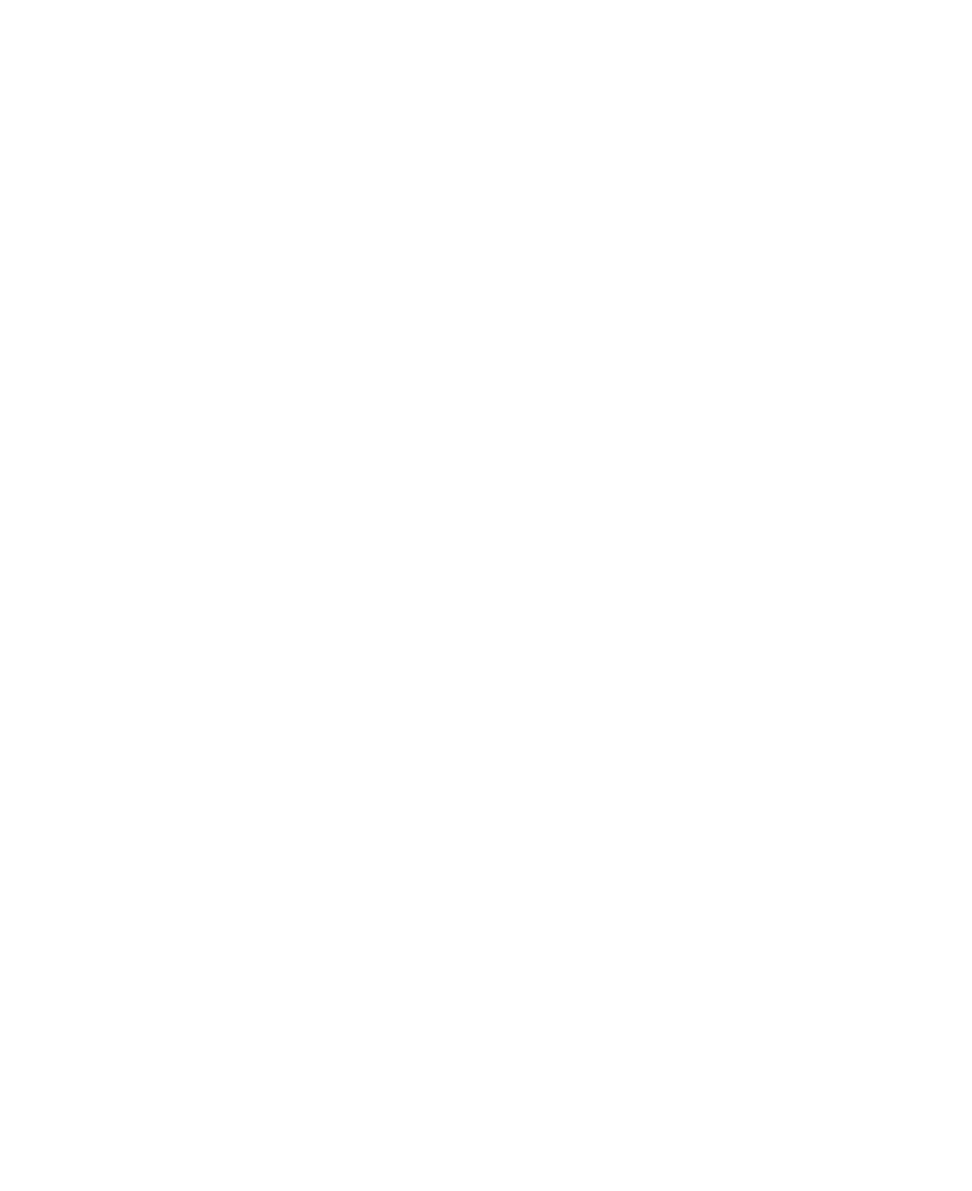
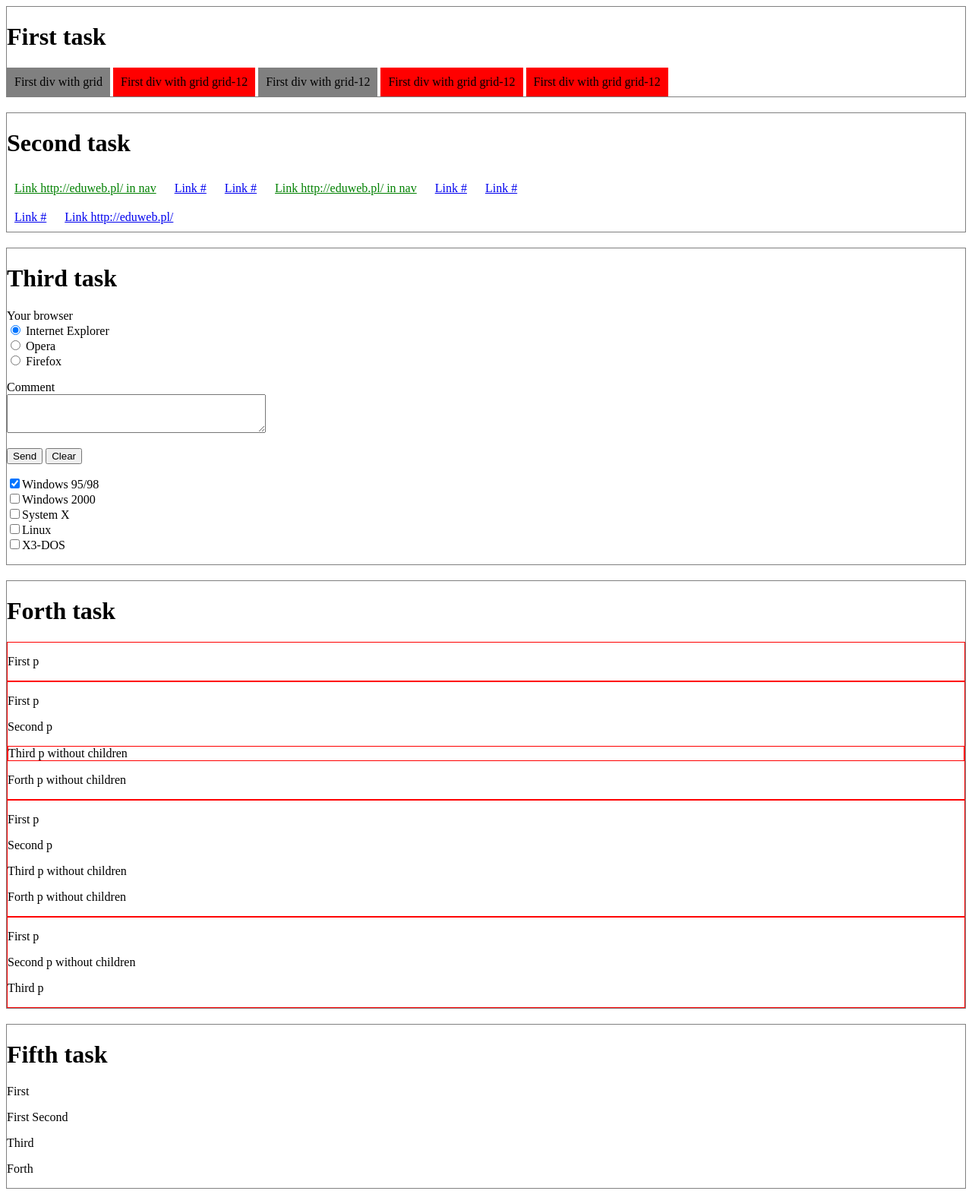
Before and after one commit to tankal11110/SelektoryJQuery, a plain HTML site: page index.html in a window 1280 px wide. Shown: the whole page at 76% size. Before the commit the page ends 800 px from the top, so only its background shows below. Drawn offline with nearby package versions, Linux system fonts and the light colour scheme.

Commit message:
full version

```diff
--- a/css/style.css
+++ b/css/style.css
@@ -0,0 +1,22 @@
+.first-task{
+	border:1px solid grey;
+}
+.first-task > div{
+	display:inline-block;
+	background-color:grey;
+	padding:10px;
+}
+.second-task, .third-task, .forth-task, .fifth-task{
+	border:1px solid grey;
+	margin-top:20px;
+}
+
+.second-task a{
+	display:inline-block;
+	padding:10px;
+	font-size:16px;
+}
+
+.forth-task > div{
+	border:1px solid red;
+}
--- a/index.html
+++ b/index.html
@@ -3,7 +3,7 @@
 <head>
 	<meta charset="utf-8">
 
-	<title>First project</title>
+	<title>Second project</title>
 	<link rel="stylesheet" href="css/style.css">
 
 
@@ -11,6 +11,101 @@
 </head>
 <body>
 
+	<div class="first-task">
+		<h1>First task</h1>
+		<div class="grid">
+			<span>First div with grid</span>
+		</div>
+		<div class="grid grid-12">
+			<span>First div with grid grid-12</span>
+		</div>
+		<div class="grid-12">
+			<span>First div with grid-12</span>
+		</div>
+		<div class="grid grid-12">
+			<span>First div with grid grid-12</span>
+		</div>
+		<div class="grid grid-12">
+			<span>First div with grid grid-12</span>
+		</div>
+	</div>
+
+
+	<div class="second-task">
+		<h1>Second task</h1>
+		<div class="nav">
+			<a href="http://eduweb.pl/">Link http://eduweb.pl/ in nav</a>
+			<a href="#">Link #</a>
+			<a href="#">Link #</a>
+			<a href="http://eduweb.pl/">Link http://eduweb.pl/ in nav</a>
+			<a href="#">Link #</a>
+			<a href="#">Link #</a>
+		</div>
+		<a href="#">Link #</a>
+		<a href="http://eduweb.pl/">Link http://eduweb.pl/</a>
+	</div>
+
+
+	<div class="third-task">
+		<h1>Third task</h1>
+		<form>
+			<p> Your browser<Br>
+				<input type="radio" name="browser" value="ie" checked> Internet Explorer<Br>
+				<input type="radio" name="browser" value="opera"> Opera<Br>
+				<input type="radio" name="browser" value="firefox"> Firefox<Br>
+			</p>
+			<p>Comment<Br>
+				<textarea name="comment" cols="40" rows="3"></textarea></p>
+				<p><input type="submit" value="Send">
+					<input type="reset" value="Clear"></p>
+			<p><input type="checkbox" name="option1" value="a1" checked>Windows 95/98<Br>
+				<input type="checkbox" name="option2" value="a2">Windows 2000<Br>
+				<input type="checkbox" name="option3" value="a3">System X<Br>
+				<input type="checkbox" name="option4" value="a4">Linux<Br>
+				<input type="checkbox" name="option5" value="a5">X3-DOS</p>
+
+		</form>
+	</div>
+
+	<div class="forth-task">
+		<h1>Forth task</h1>
+		<div>
+			<p>First p</p>
+		</div>
+		<div id="text">
+			<p><span>First p</span></p>
+			<p><span>Second p</span></p>
+			<p>Third p without children</p>
+			<p>Forth p without children</p>
+		</div>
+		<div>
+			<p><span>First p</span></p>
+			<p><span>Second p</span></p>
+			<p>Third p without children</p>
+			<p>Forth p without children</p>
+		</div>
+		<div id="text">
+			<p><span>First p</span></p>
+			<p>Second p without children</p>
+			<p><span>Third p</span></p>
+		</div>
+	</div>
+
+	<div class="fifth-task">
+		<h1>Fifth task</h1>
+		<div class="pigination-item">
+			<p>First</p>
+		</div>
+		<div>
+			<span class="pigination-item">First</span>
+			<span>Second</span>
+			<p class="pigination-item">Third</p>
+			<p>Forth</p>
+		</div>
+
+	</div>
+
+
 
 	<script type="text/javascript" src="https://cdnjs.cloudflare.com/ajax/libs/jquery/3.1.1/jquery.min.js"></script>
 	<script src="js/main.js"></script>
--- a/js/main.js
+++ b/js/main.js
@@ -1,6 +1,16 @@
+$(document).ready(function(){
 
-	$(document).ready(function(){
+	var first = $('div.grid.grid-12');
+	first.css('background-color','red');
 
+	var second = $('.nav > a[href^=http]');
+	second.css('color','green');
 
+	var third = $('input[type="radio"]:not(:checked), input[type="checkbox"]:not(:checked)');
 
-	});
+	var forth = $('div#text p').not(":has(*)").first();
+	forth.css('border','1px solid red');
+
+	var fift = $(".pigination-item").not('span');
+
+});
```
